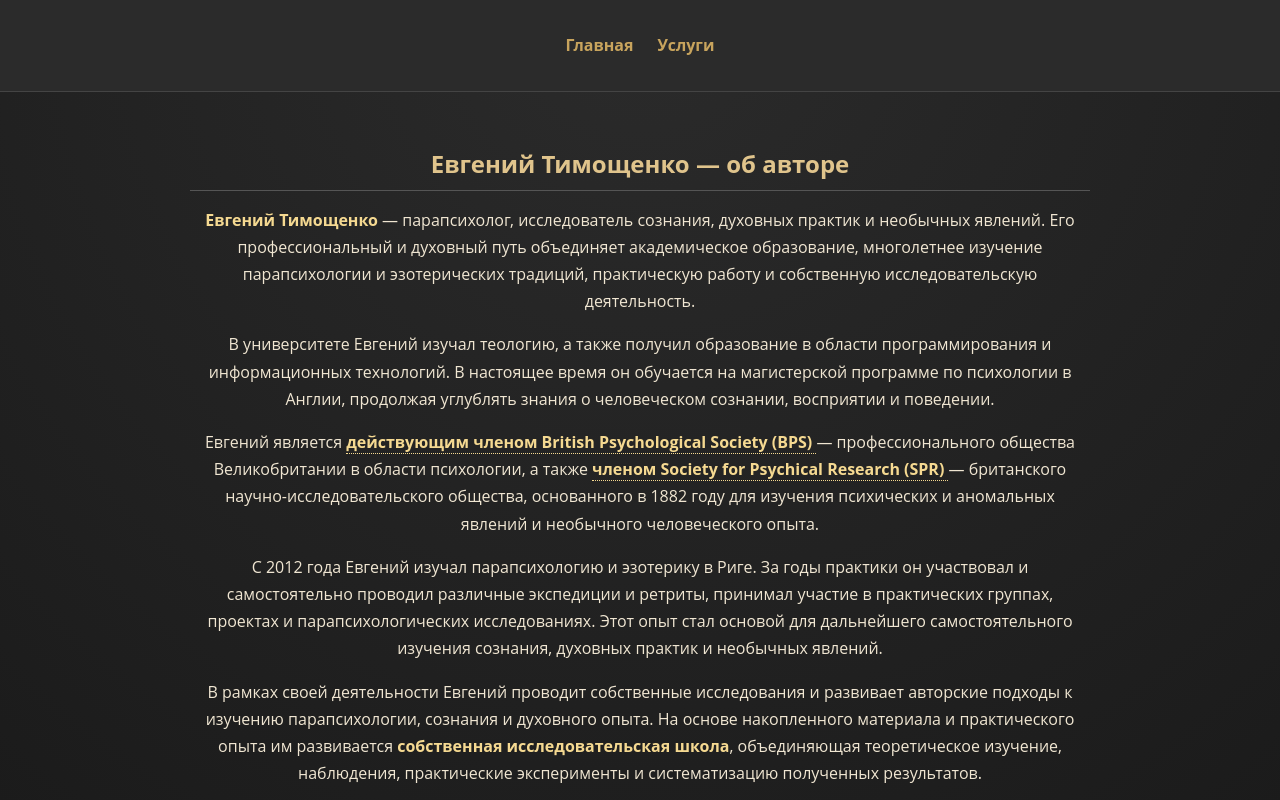
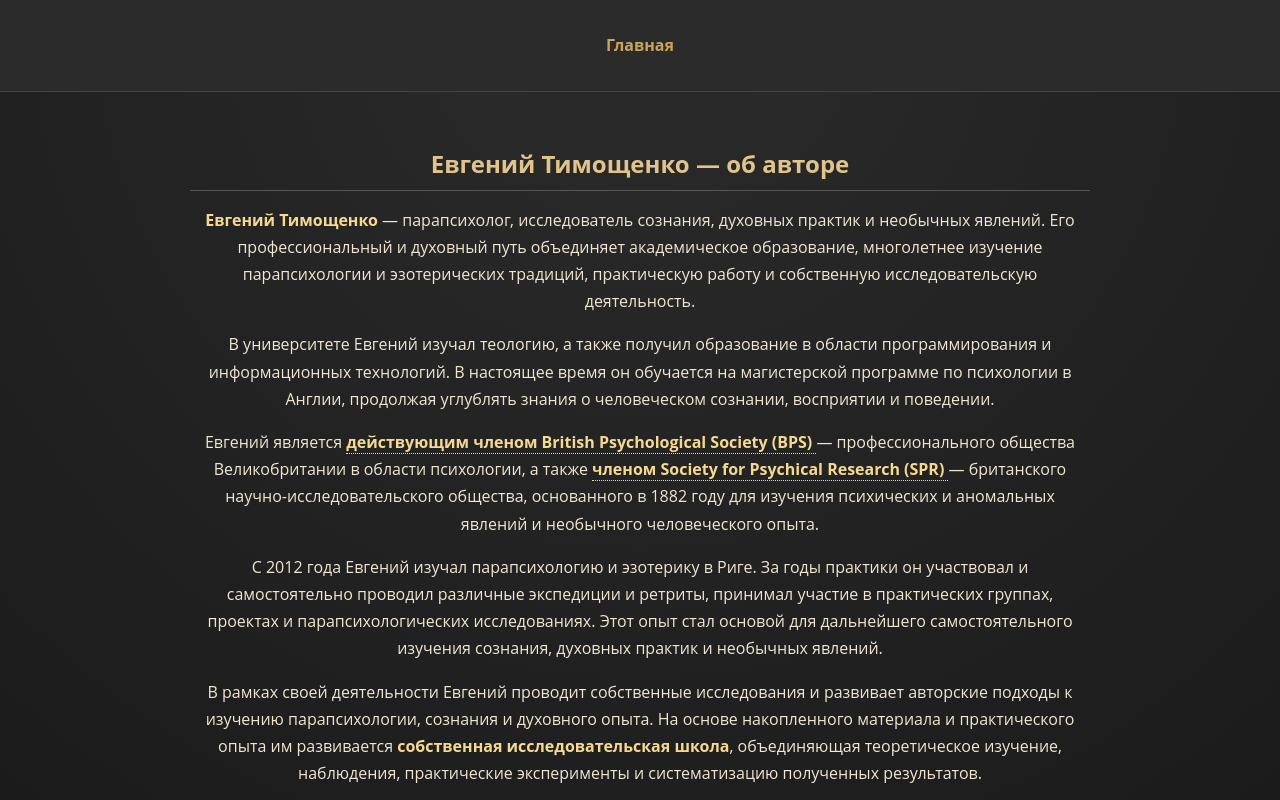
Before and after one commit to jevgenijtimoscenko/parapsycholog, a plain HTML site: page about.html in a window 1280 px wide. Shown: the top 800 px of the page. Drawn offline with Linux system fonts and the light colour scheme.

Commit message:
Update about.html

```diff
--- a/about.html
+++ b/about.html
@@ -85,7 +85,6 @@
     <nav>
       <a href="index.html">Главная</a>
 
-      <a href="services.html">Услуги</a>
 
     </nav>
   </header>
```
